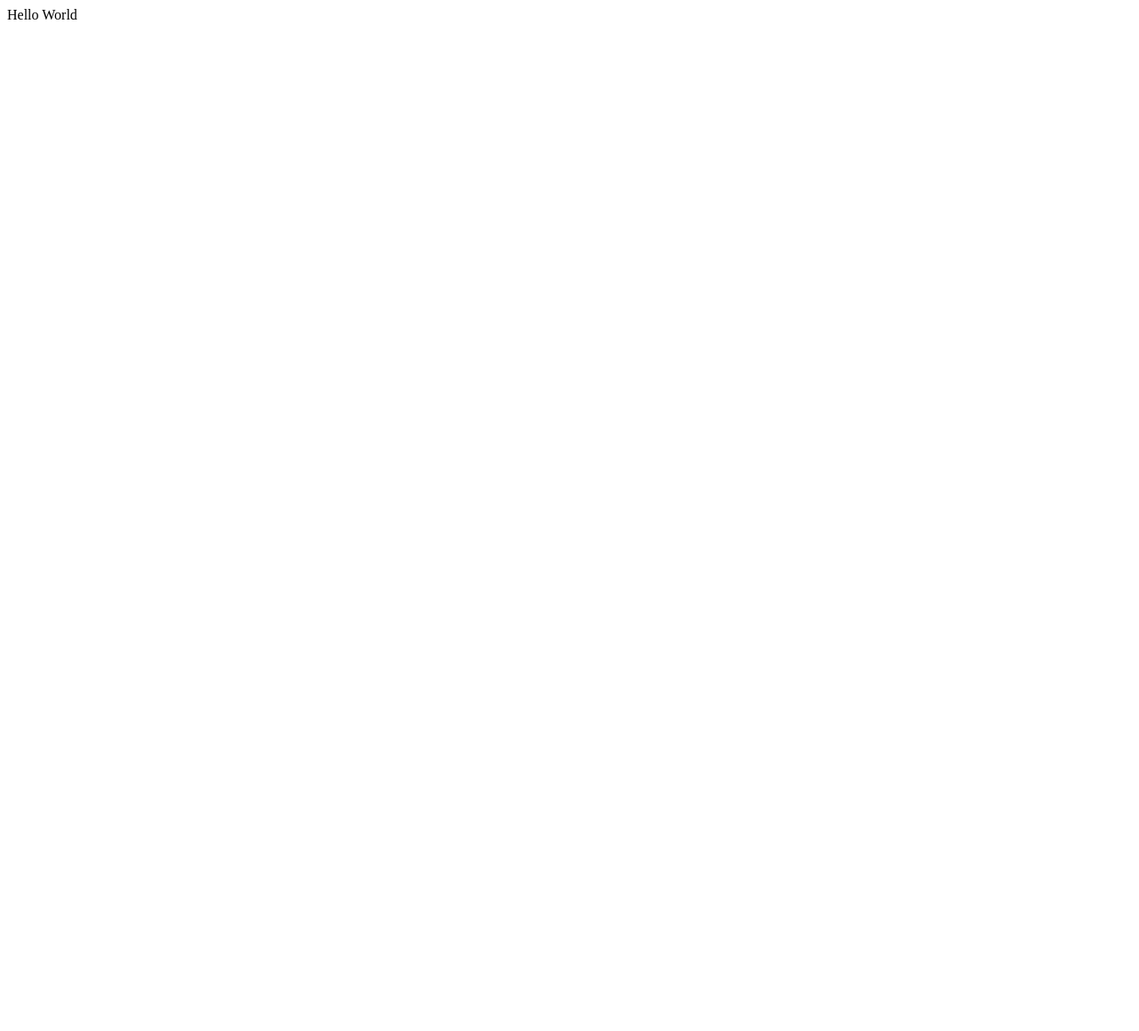
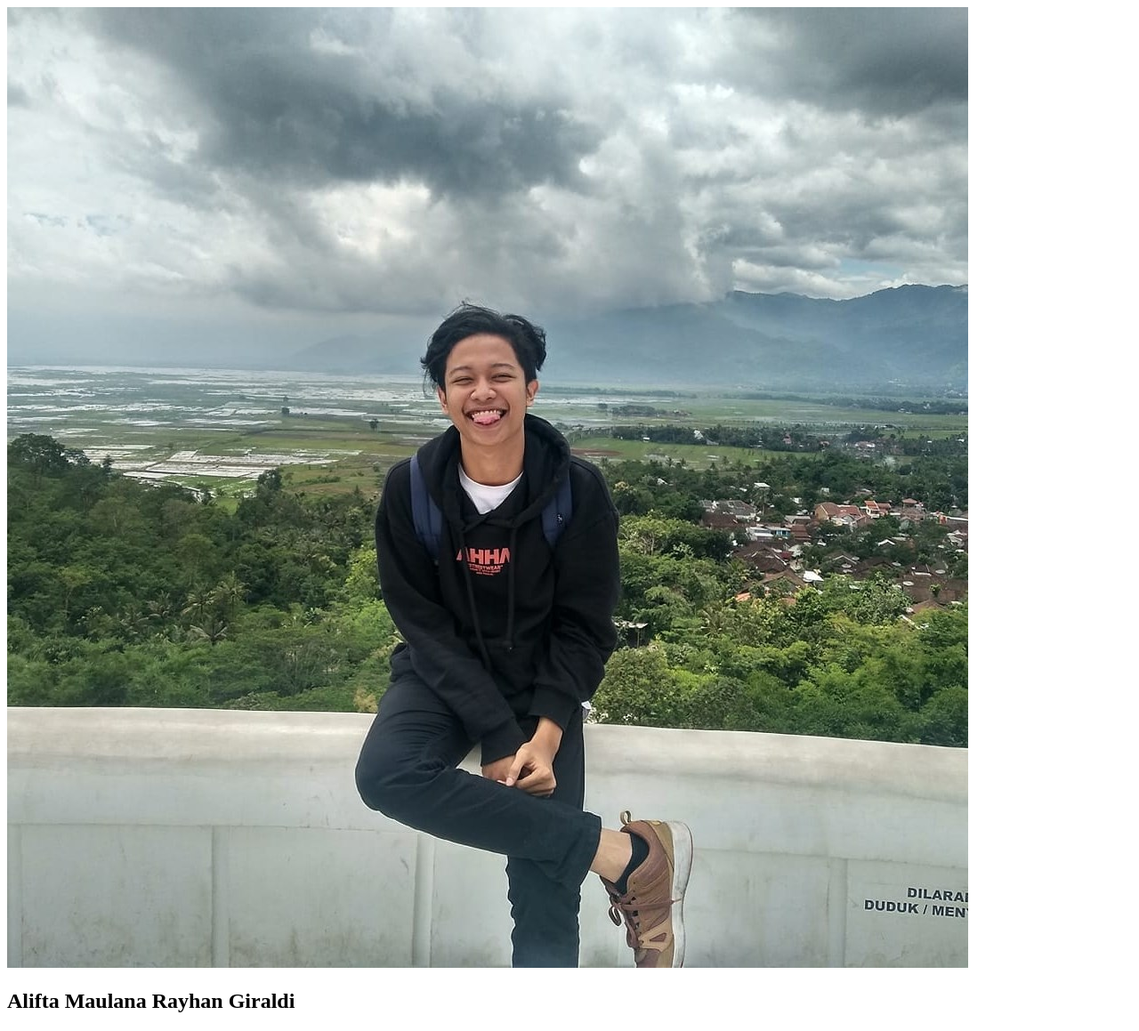
Before and after one commit to raayend/my-repo-from-remote, a plain HTML site: page index.html in a window 1280 px wide. Shown: the whole page at 89% size. Before the commit the page ends 800 px from the top, so only its background shows below. Drawn offline with Linux system fonts and the light colour scheme.

Commit message:
changed hello world with img and h2 to display simple profile data, image file added in the folder images and used as resource in the img element in index.html file

```diff
--- a/index.html
+++ b/index.html
@@ -1,10 +1,11 @@
-<!DOCTYPE html>
+ <!DOCTYPE html>
 <html>
   <head>
   </head>
-
-  <body>
-    Hello World
-  </body>
-
+ <body>
+    <div>
+        <img src="images/ahha.jpg" alt="profile image" />
+        <h2>Alifta Maulana Rayhan Giraldi</h2>
+     </div>
+ </body>
 </html>
```
Also changed, not shown: images/ahha.jpg (added).
